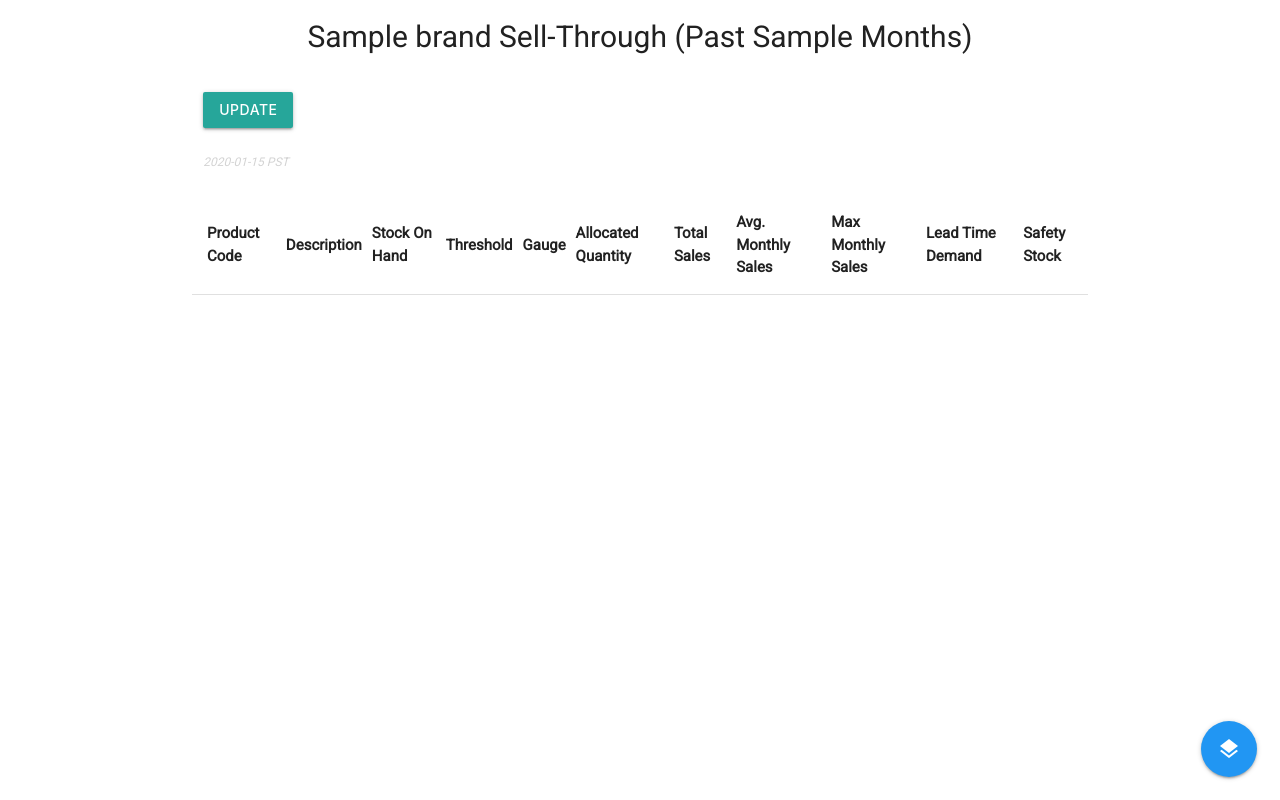
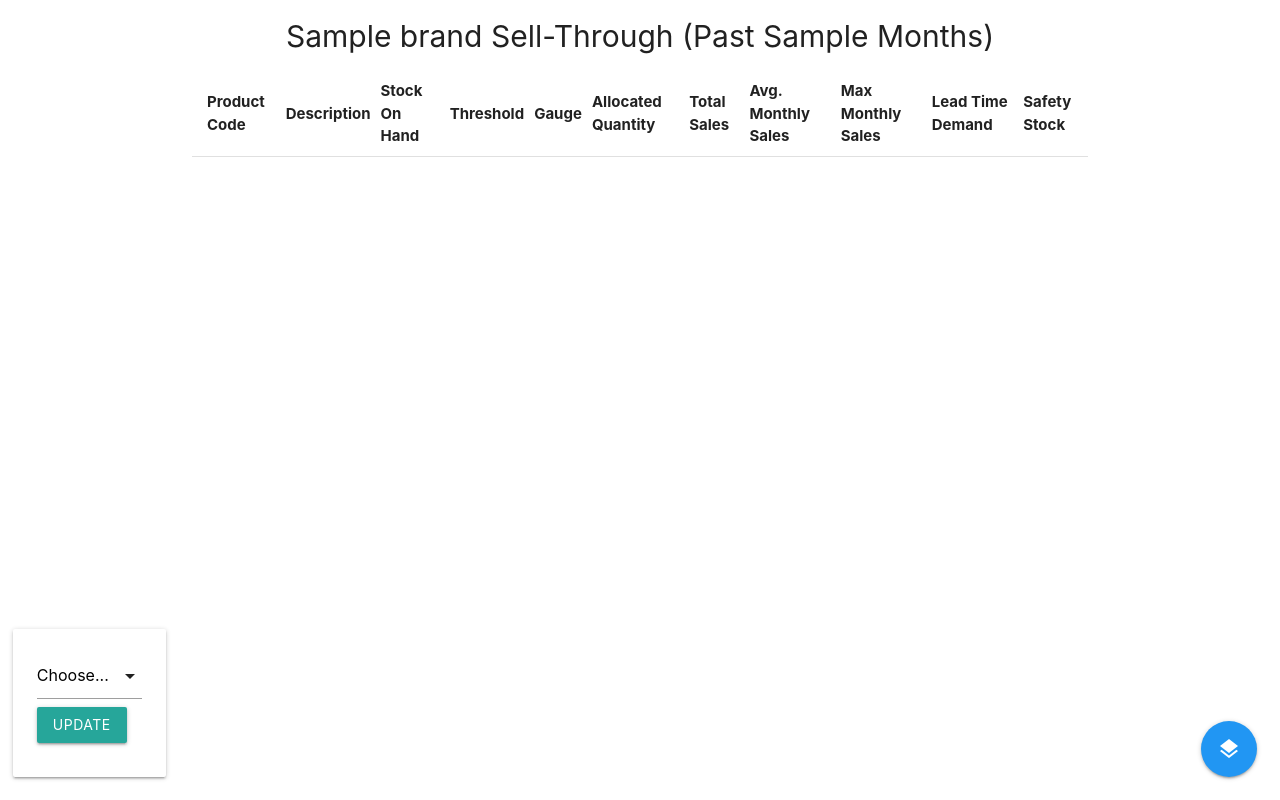
Before and after one commit to Jayleh/reorder-app, a Flask app: page / in a window 1280 px wide. Run offline with Flask 2, Linux system fonts and the light colour scheme; a user stored in the database is signed in; tables that the repository leaves empty hold one stand-in row (values such as "Sample post"); a database or web service that is not in the repository returns one stand-in record (values such as "Sample title"); data that the repository does not hold is empty; some libraries are stand-ins or nearby versions.

Commit message:
css edit, change last update string format

```diff
--- a/reorder/scrape_test.py
+++ b/reorder/scrape_test.py
@@ -347,7 +347,7 @@
 def scrape(brand, num_months):
     data = {}
 
-    last_update = dt.datetime.today().strftime("%Y-%m-%d %H:%M:%S.%f")
+    last_update = dt.datetime.today().strftime("%m/%d/%y %I:%M %p")
     reorder_data = create_full_table(brand, num_months)
 
     data["brand"] = brand
--- a/reorder/static/css/styles.css
+++ b/reorder/static/css/styles.css
@@ -1,9 +1,3 @@
-@import url('https://fonts.googleapis.com/css?family=Roboto');
-
-body {
-    font-family: 'Roboto', sans-serif;
-}
-
 #choose-btn {
     margin-top: 15px;
 }
@@ -15,6 +9,20 @@
     text-align: center;
 }
 
+#select-container {
+    display: flex;
+    justify-content: space-between;
+    align-items: center;
+}
+
+.input-field {
+    width: 100%;
+}
+
+.input-field {
+    margin: 0;
+}
+
 #update-time p {
     font-size: 12px;
     color: lightgray;
@@ -22,7 +30,12 @@
     margin: 0;
 }
 
-th {
+th,
+td {
+    padding: 8px 5px;
+}
+
+/* th {
     white-space: nowrap;
 }
 
@@ -33,33 +46,16 @@
     text-overflow: ellipsis;
     width: inherit;
     font-size: 14px;
-}
+} */
 
-#logout-btn-container {
-    margin-bottom: 15px;
-}
 
 /* Small devices (landscape phones, 576px and up) */
 @media (min-width: 576px) {
-    td {
-        max-width: 235px;
-        overflow: hidden;
-        white-space: nowrap;
-        text-overflow: ellipsis;
-        width: inherit;
-    }
+
 }
 
 /* Medium devices (tablets, 768px and up) */
 @media (min-width: 768px) {
-    td {
-        max-width: 335px;
-        overflow: hidden;
-        white-space: nowrap;
-        text-overflow: ellipsis;
-        width: inherit;
-    }
-
     #title h1 {
         font-size: 2rem;
         padding: 1.3rem 0;
@@ -70,26 +66,29 @@
 
 /* Large devices (desktops, 992px and up) */
 @media (min-width: 992px) {
-    td {
-        max-width: 362px;
-        overflow: hidden;
-        white-space: nowrap;
-        text-overflow: ellipsis;
-        width: inherit;
+    .container {
+        width: 85%!important;
     }
 }
 
 /* Extra large devices (large desktops, 1200px and up) */
 @media (min-width: 1200px) {
-    th {
-        white-space: pre-wrap;
+    .container {
+        width: 70%!important;
     }
 
-    td {
-        max-width: 100%;
-        overflow: hidden;
-        text-overflow: ellipsis;
-        width: inherit;
-        font-size: 16px;
+    #update-container {
+        position: fixed;
+        /* right: 1%; */
+        left: 1%;
+        bottom: 1%;
+        margin: 0;
+        width: 12%!important;
+    }
+
+    #select-container {
+        display: unset;
+        justify-content: unset;
+        align-items: unset;
     }
 }
--- a/reorder/static/js/index.js
+++ b/reorder/static/js/index.js
@@ -1,6 +1,6 @@
 function changeMonths(numMonths) {
-    let $brand = d3.select('#brand').html();
-    $numMonths = d3.select('#num-months'),
+    let $brand = d3.select('#brand').html(),
+        $numMonths = d3.select('#num-months'),
         $tbody = d3.select('table tbody'),
         $lastUpdate = d3.select('div#update-time > p');
 
@@ -16,7 +16,7 @@
 
         $lastUpdate.append('em')
             .html(
-                `${data['last_update']}`
+                `Last update on ${data['last_update']} PST`
             );
 
         $tbody.selectAll('tr').remove();
@@ -75,6 +75,10 @@
     // Enable tooltips
     let $toolTip = document.querySelectorAll('.tooltipped');
     M.Tooltip.init($toolTip);
+
+    // Enable select
+    let $select = document.querySelectorAll('select');
+    M.FormSelect.init($select);
 });
 
 // let sel = d3.select('#group-select');
--- a/reorder/templates/index.html
+++ b/reorder/templates/index.html
@@ -8,7 +8,6 @@
 {% endblock styles %}
 {% block header %}
 <div class="container">
-  <div class="row">
   <div class="col s12">
     <div id="title">
       <h1>
@@ -18,30 +17,25 @@
     </div>
   </div>
 </div>
-  <div class="row">
+<div id="update-container" class="container">
   <div class="col s12">
-      <div class="input-group">
-        <select class="custom-select" id="group-select">
+    <div class="card-panel">
+      <div id="select-container">
+        <div class="input-field">
+          <select id="group-select">
             <option selected value="javascript:void(0)">Choose...</option>
             <option value="/update/{{ reorder.brand }}/3">Three</option>
             <option value="/update/{{ reorder.brand }}/6">Six</option>
             <option value="/update/{{ reorder.brand }}/12">Twelve</option>
           </select>
+        </div>
         <div class="input-group-append">
-          <a id="update-btn" href="javascript:void(0)">
-            <button class="btn btn-outline-dark" type="button">
-              <strong>Update</strong>
-            </button>
-          </a>
+          <a id="update-btn" href="javascript:void(0)" class="waves-effect waves-light btn">Update</a>
         </div>
       </div>
-    </div>
-  </div>
-  <div class="row">
-    <div class="col s12">
       <div id="update-time">
         <p class="text-right">
-          <em>{{ reorder.last_update }} PST</em>
+          <em></em>
         </p>
       </div>
     </div>
@@ -50,7 +44,7 @@
 {% endblock header %}
 {% block main %}
 <div class="container">
-  <table class="table table-responsive">
+  <table class="responsive-table highlight">
     <thead>
       <tr>
         <th></th>
```
Also changed, not shown: reorder/static/js/partners.js (added, +9 -0 lines), reorder/templates/partners.html (+21 -6 lines), reorder/static/css/partners.css (renamed from reorder/static/css/choose.css). Lines whose indentation alone changed are shown as unchanged.
